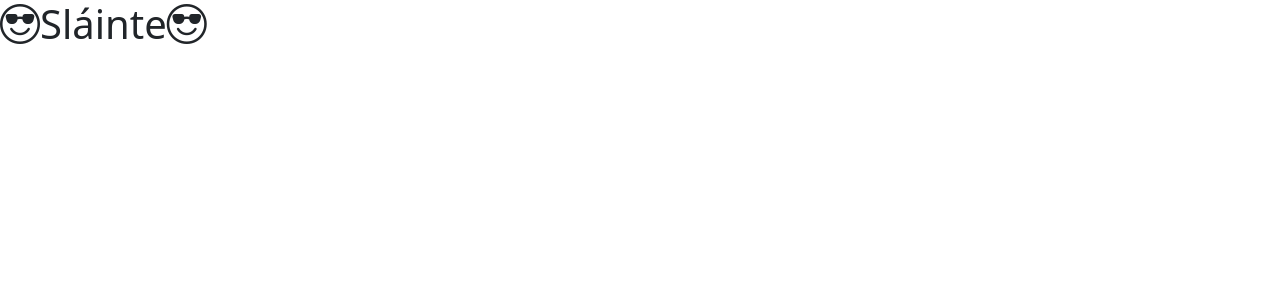
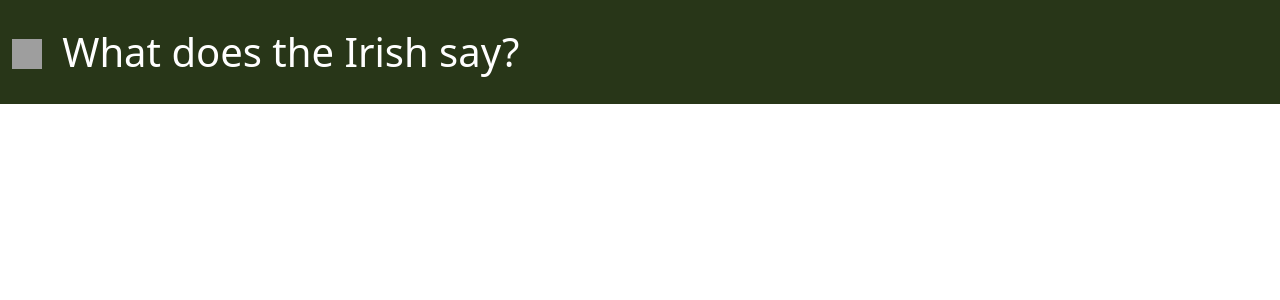
Before and after one commit to ThiagoHardt/whatdoestheirishsay, a Flask app: page / in a window 1280 px wide. Shown: the top 300 px of the page. Run offline with Flask 2, Linux system fonts and the light colour scheme; some libraries are stand-ins or nearby versions; grey boxes are pictures that could not be loaded.

Commit message:
added header

```diff
--- a/static/css/style.css
+++ b/static/css/style.css
@@ -0,0 +1,21 @@
+/*-------------------Need font family and weights-------------------*/
+
+
+
+
+/*-------------------Header-------------------*/
+
+.header-bg {
+    background-color: #283618;
+}
+
+.header-title {
+    padding: 15px;
+    color: #FFF;
+    margin: 0;
+    /*--font weight property here to make title stand out, h1 tags too big.--*/
+}
+
+.img-title-alignment {
+    margin-bottom: 15px;
+}
--- a/templates/index.html
+++ b/templates/index.html
@@ -16,7 +16,18 @@
     <title>What Does The Irish Say?</title>
 </head>
 <body>
-    <h1><i class="bi bi-emoji-sunglasses large"></i>Sláinte<i class="bi bi-emoji-sunglasses"></i></h1>
+
+<!--------------------------Header & Navigation-------------------------->
+<nav class="navbar navbar-light header-bg">
+  <div class="container-fluid">
+    <a class="navbar-brand" href="#">
+        <!--SVG Image Required & alligned centered with title-->
+        <img src="#" alt="" width="30" height="30" class="d-inline-block img-title-alignment">
+        <h1 class="header-title d-inline-block">What does the Irish say?</h1>
+    </a>
+  </div>
+</nav>
+
 
 <script src="https://cdn.jsdelivr.net/npm/bootstrap@5.0.0-beta2/dist/js/bootstrap.bundle.min.js"></script>
 <script type="text/javascript" src="{{ url_for('static', filename='js/script.js') }}"></script>
```
